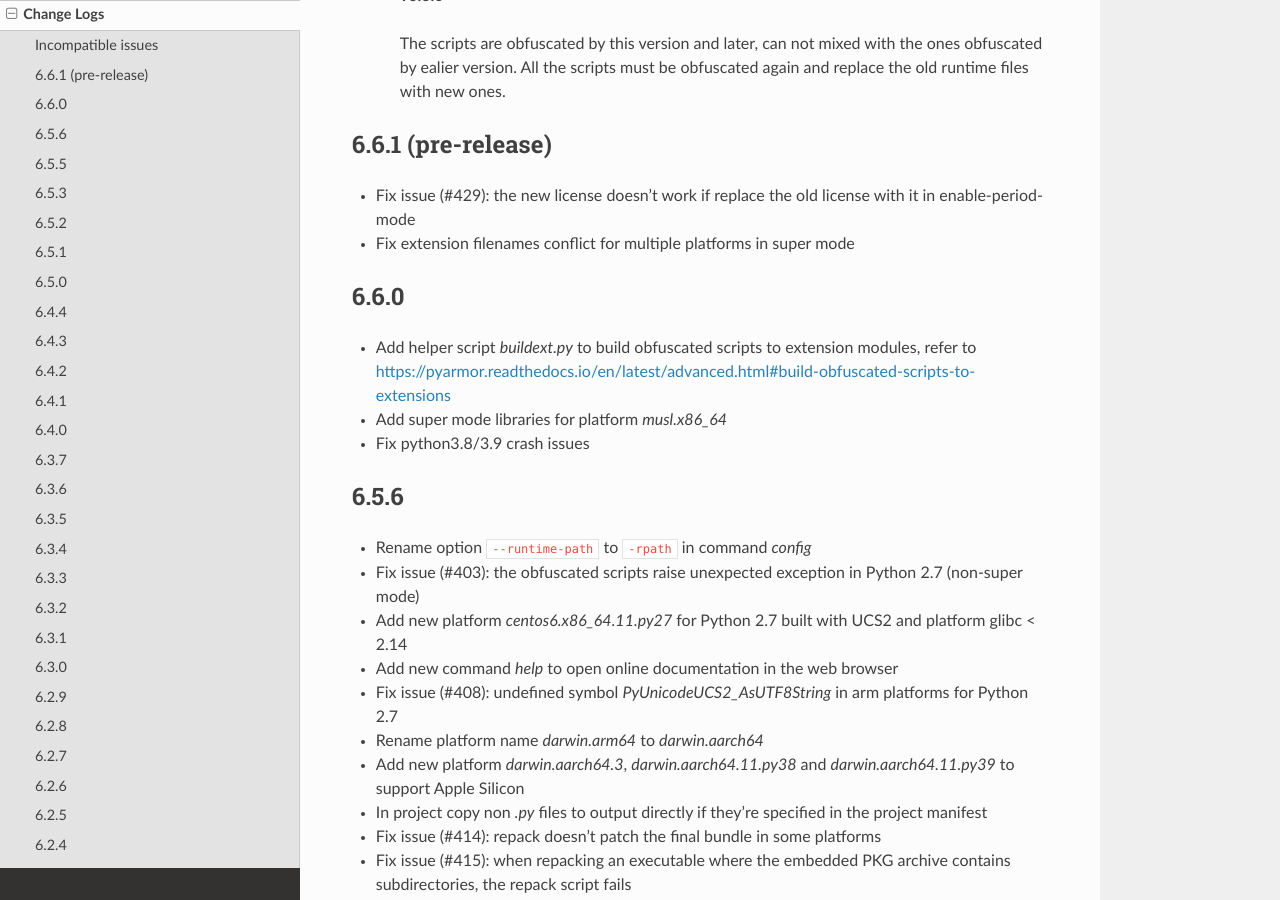
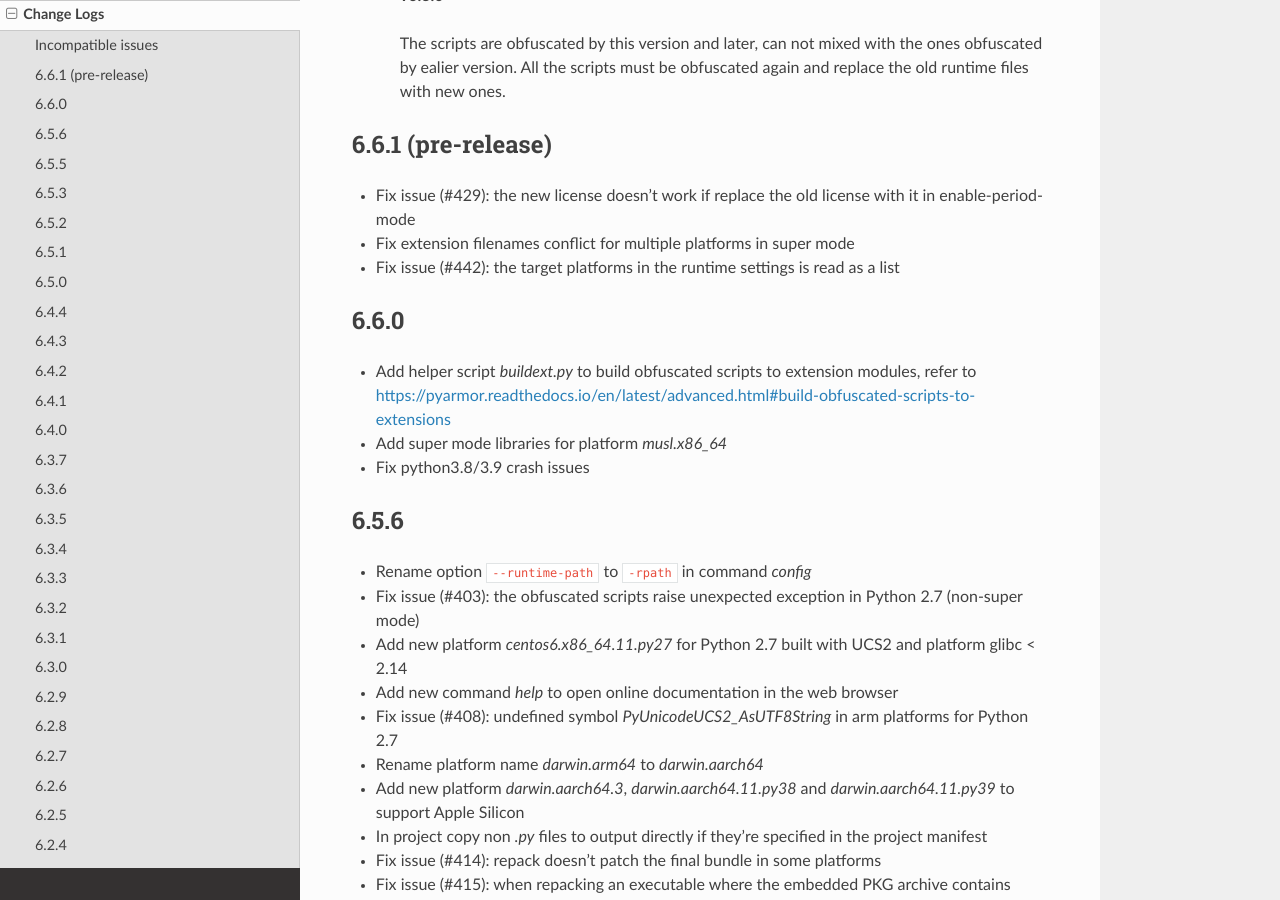
Before and after one commit to dashingsoft/pyarmor, a Sphinx documentation site: the page built from docs/change-logs.rst, in a window 1280 px wide and 900 px high, scrolled down 654 px. Built offline with Sphinx 7.4.7 and the Read the Docs theme 2.0.0, drawn with Linux system fonts in a browser that asks for light colours.

Commit message:
Add change log

```diff
--- a/docs/change-logs.rst
+++ b/docs/change-logs.rst
@@ -37,6 +37,7 @@
 * Fix issue (#429): the new license doesn't work if replace the old license with
   it in enable-period-mode
 * Fix extension filenames conflict for multiple platforms in super mode
+* Fix issue (#442): the target platforms in the runtime settings is read as a list
 
 6.6.0
 -----
```
